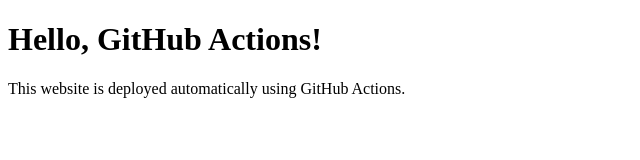
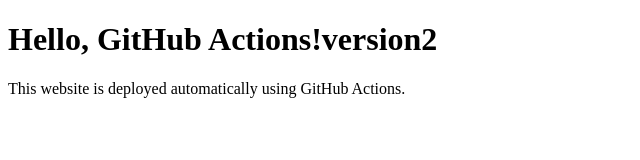
Before and after one commit to nancysinghal110/gh-deployment-workflow, a plain HTML site: page index.html in a window 1280 px wide. Shown: the whole page, without its empty margins (0-640 px from the left). Drawn offline with Linux system fonts and the light colour scheme.

Commit message:
Update index.html

```diff
--- a/index.html
+++ b/index.html
@@ -4,7 +4,7 @@
     <title>GitHub Actions Deployment</title>
 </head>
 <body>
-    <h1>Hello, GitHub Actions!</h1>
+    <h1>Hello, GitHub Actions!version2 </h1>
     <p>This website is deployed automatically using GitHub Actions.</p>
 </body>
 </html>
```
